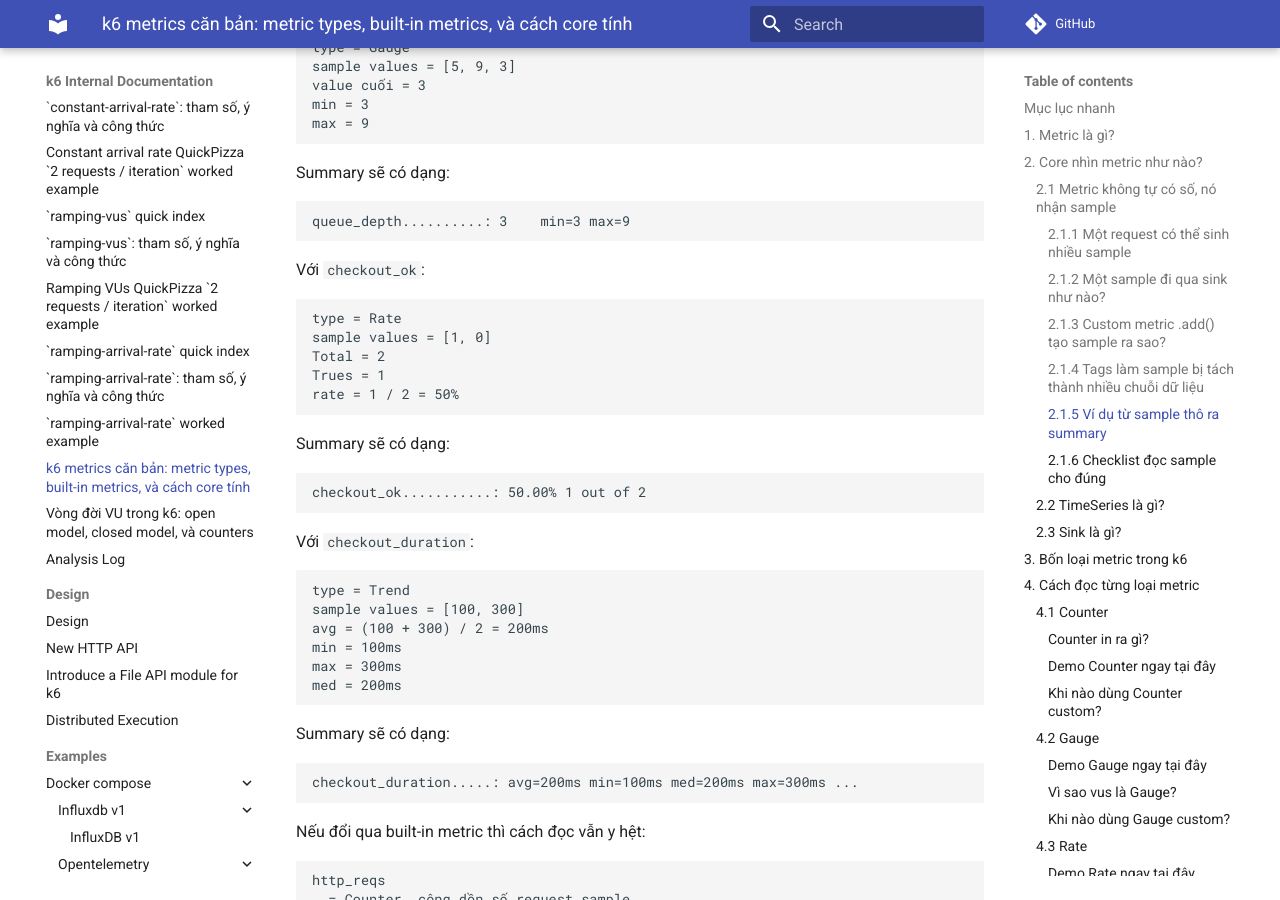
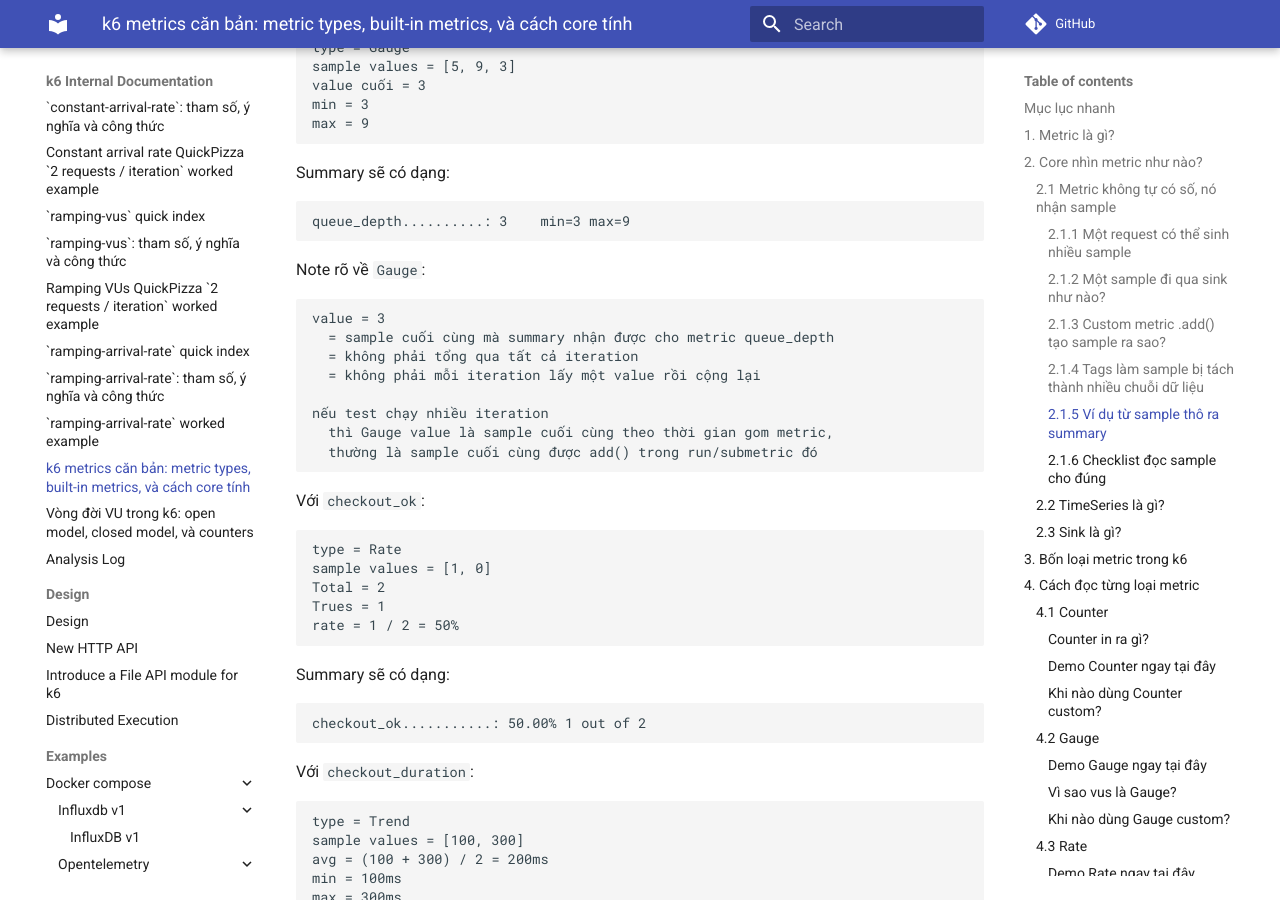
Before and after one commit to meomew-auto/markdown, an MkDocs documentation site: the page built from docs/20260520_k6-metrics-types-builtins-core-guide.md, in a window 1280 px wide and 900 px high, scrolled down 10357 px. Built offline with MkDocs 1.6.1 and Material for MkDocs 9.7.7, drawn with Linux system fonts in a browser that asks for light colours; comment, search, counter and statistics services are not loaded; some of the changed text lies outside the part shown.

Commit message:
Update docs

````diff
--- a/docs/20260520_k6-metrics-types-builtins-core-guide.md
+++ b/docs/20260520_k6-metrics-types-builtins-core-guide.md
@@ -250,7 +250,7 @@ runtime có một giá trị cần ghi
 | Metric type | Sink làm gì với mỗi sample? | Ví dụ |
 | --- | --- | --- |
 | `Counter` | cộng `sample.Value` vào tổng | `http_reqs value=1`, `data_sent value=500` |
-| `Gauge` | lấy `sample.Value` làm giá trị mới nhất, đồng thời nhớ min/max | `vus value=4`, `queue_depth value=9` |
+| `Gauge` | lấy `sample.Value` mới nhất làm value hiện tại, đồng thời nhớ min/max | `vus value=4`, `queue_depth value=9` |
 | `Rate` | tăng `Total`, nếu `sample.Value != 0` thì tăng `Trues` | `checks value=1`, `http_req_failed value=0` |
 | `Trend` | đưa `sample.Value` vào tập values để tính avg/min/max/p95 | `http_req_duration value=117.55` |
 
@@ -552,6 +552,19 @@ Summary sẽ có dạng:
 
 ```text
 queue_depth..........: 3    min=3 max=9
+```
+
+Note rõ về `Gauge`:
+
+```text
+value = 3
+  = sample cuối cùng mà summary nhận được cho metric queue_depth
+  = không phải tổng qua tất cả iteration
+  = không phải mỗi iteration lấy một value rồi cộng lại
+
+nếu test chạy nhiều iteration
+  thì Gauge value là sample cuối cùng theo thời gian gom metric,
+  thường là sample cuối cùng được add() trong run/submetric đó
 ```
 
 Với `checkout_ok`:
````
